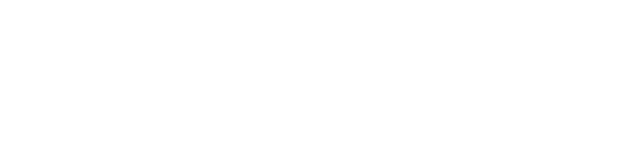
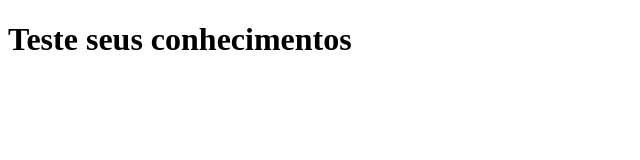
Before and after one commit to HirlanFerreira/NLW-HTML-CSS-JS, a plain HTML site: page index.html in a window 1280 px wide. Shown: the whole page, without its empty margins (0-640 px from the left). Drawn offline with Linux system fonts and the light colour scheme.

Commit message:
iniciando estrutura do codigo

```diff
--- a/index.html
+++ b/index.html
@@ -5,5 +5,9 @@
     <meta name="viewport" content="width=device-width, initial-scale=1.0" />
     <title>Document</title>
   </head>
-  <body></body>
+  <body>
+    <h1>Teste seus conhecimentos</h1>
+
+    <div></div>
+  </body>
 </html>
```
